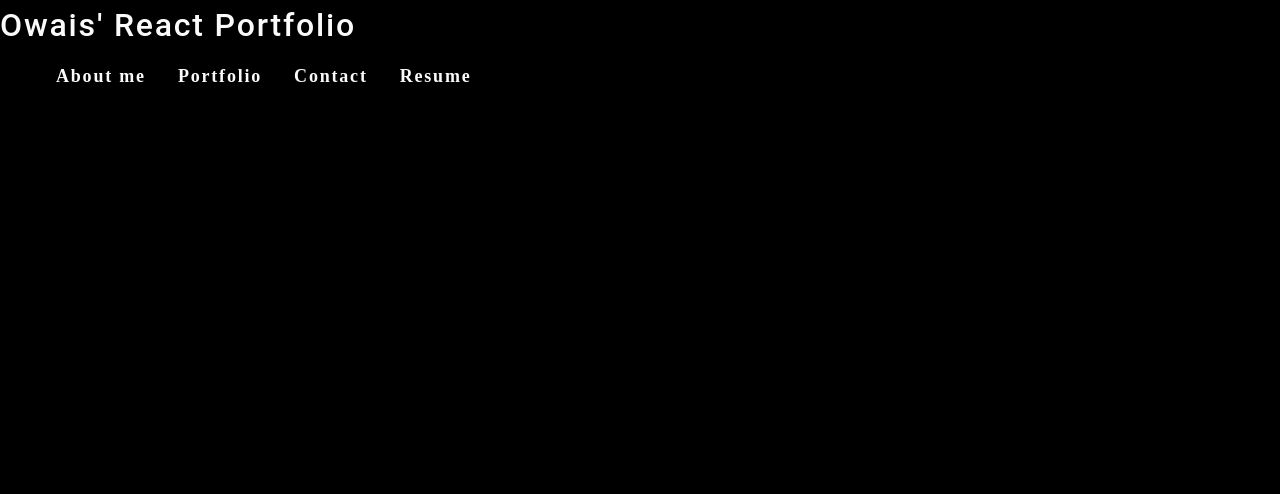
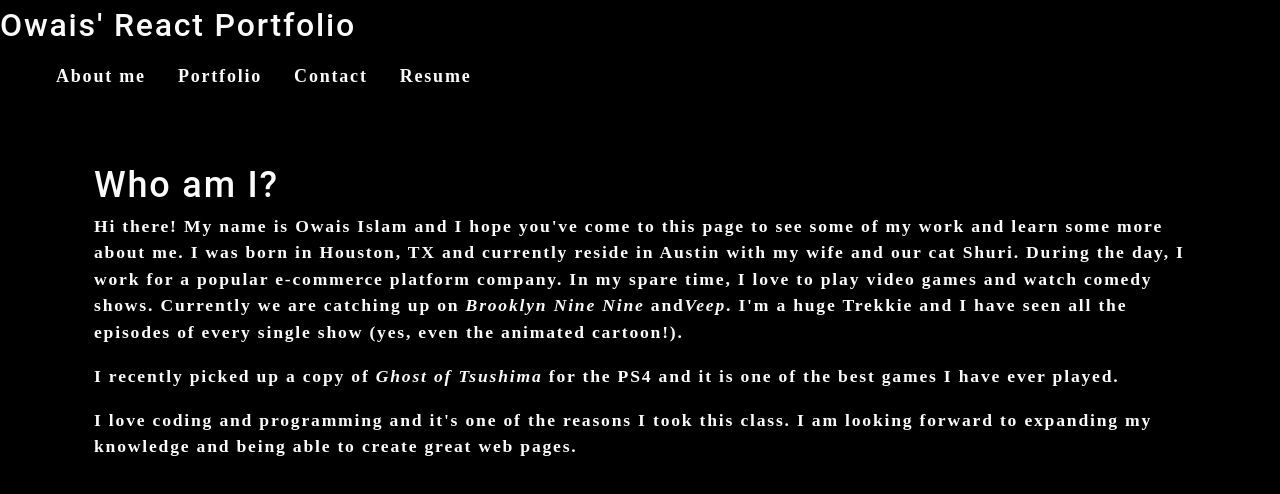
Before and after one commit to OwaisIslam/react-portfolio, a React (Create React App) app: page / in a window 1280 px wide. Shown: the top 494 px of the page. Built offline with nearby package versions, Linux system fonts and the light colour scheme.

Commit message:
added Navigation to Header

```diff
--- a/src/App.js
+++ b/src/App.js
@@ -1,15 +1,16 @@
 import "./App.css";
 import React from "react";
-// import Header from "./components/Header";
-import Navigation from "./components/Navigation";
+import Header from "./components/Header";
 // import Project from "./components/Project";
 // import Footer from "./components/Footer";
+import About from "./components/About";
 
 function App() {
 	return (
 		<div>
-			<Navigation></Navigation>
+			<Header></Header>
 			<main>
+				<About></About>
 			</main>
 		</div>
 	);
--- /dev/null
+++ b/src/components/About/index.js
@@ -0,0 +1,30 @@
+import React from "react";
+
+function About() {
+	return (
+		<section>
+			<h1 id="about">Who am I?</h1>
+			<p>
+				Hi there! My name is Owais Islam and I hope you've come to this page to
+				see some of my work and learn some more about me. I was born in Houston,
+				TX and currently reside in Austin with my wife and our cat Shuri. During
+				the day, I work for a popular e-commerce platform company. In my spare
+				time, I love to play video games and watch comedy shows. Currently we
+				are catching up on <em>Brooklyn Nine Nine</em> and
+				<em>Veep</em>. I'm a huge Trekkie and I have seen all the episodes of
+				every single show (yes, even the animated cartoon!).
+			</p>
+			<p>
+				I recently picked up a copy of <em>Ghost of Tsushima</em> for the PS4
+				and it is one of the best games I have ever played.
+			</p>
+			<p>
+				I love coding and programming and it's one of the reasons I took this
+				class. I am looking forward to expanding my knowledge and being able to
+				create great web pages.
+			</p>
+		</section>
+	);
+}
+
+export default About;
--- a/src/components/Header/index.js
+++ b/src/components/Header/index.js
@@ -0,0 +1,13 @@
+import React from "react";
+import Navigation from "../Navigation";
+
+function Header() {
+	return (
+		<header>
+			<h2>Owais' React Portfolio</h2>
+            <Navigation></Navigation>
+		</header>
+	);
+}
+
+export default Header;
--- a/src/components/Navigation/index.js
+++ b/src/components/Navigation/index.js
@@ -2,8 +2,6 @@ import React, { useEffect } from "react";
 
 function Navigation() {
 	return (
-		<header>
-			<h2>Owais' React Portfolio</h2>
 		<nav>
 			<ul className="flex-row">
 				<li className="mx-2">About me</li>
@@ -12,7 +10,6 @@ function Navigation() {
 				<li className="mx-2">Resume</li>
 			</ul>
 		</nav>
-		</header>
 	);
 }
 
```
Also changed, not shown: 1 other file (tests, documents, lock files or other folders). Lines whose indentation alone changed are shown as unchanged.
